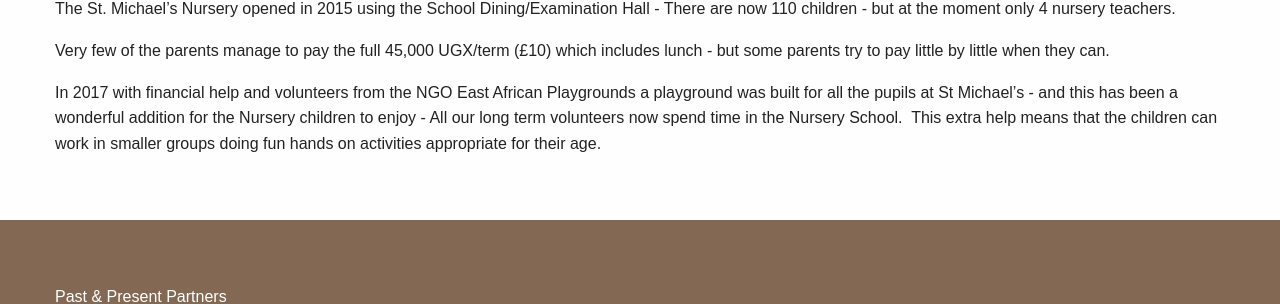
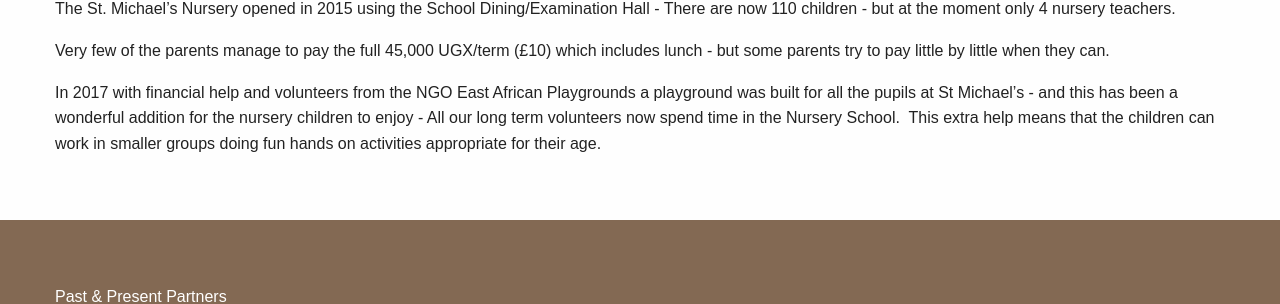
Before and after one commit to Eelviny/fsmu.co.uk, a Jekyll site: the page built from _projects/nursery-school.md, in a window 1280 px wide. Shown: the part 380-684 px from the top of the page. Built offline with Jekyll 4.4.1, drawn with Linux system fonts in a browser that asks for light colours; nearby versions of some CDN libraries; a style sheet for code colours, icons or effects is not loaded.

```diff
--- a/_projects/nursery-school.md
+++ b/_projects/nursery-school.md
@@ -14,4 +14,4 @@ The St. Michael’s Nursery opened in 2015 using the School Dining/Examination H
 
 Very few of the parents manage to pay the full 45,000 UGX/term (£10) which includes lunch -  but some parents try to pay little by little when they can.
 
-In 2017 with financial help and volunteers from the NGO East African Playgrounds a playground was built for all the pupils at St Michael’s - and this has been a wonderful addition for the Nursery children to enjoy - All our long term volunteers now spend time in the Nursery School.  This extra help means that the children can work in smaller groups doing fun hands on activities appropriate for their age.
+In 2017 with financial help and volunteers from the NGO East African Playgrounds a playground was built for all the pupils at St Michael’s - and this has been a wonderful addition for the nursery children to enjoy - All our long term volunteers now spend time in the Nursery School.  This extra help means that the children can work in smaller groups doing fun hands on activities appropriate for their age.
```
